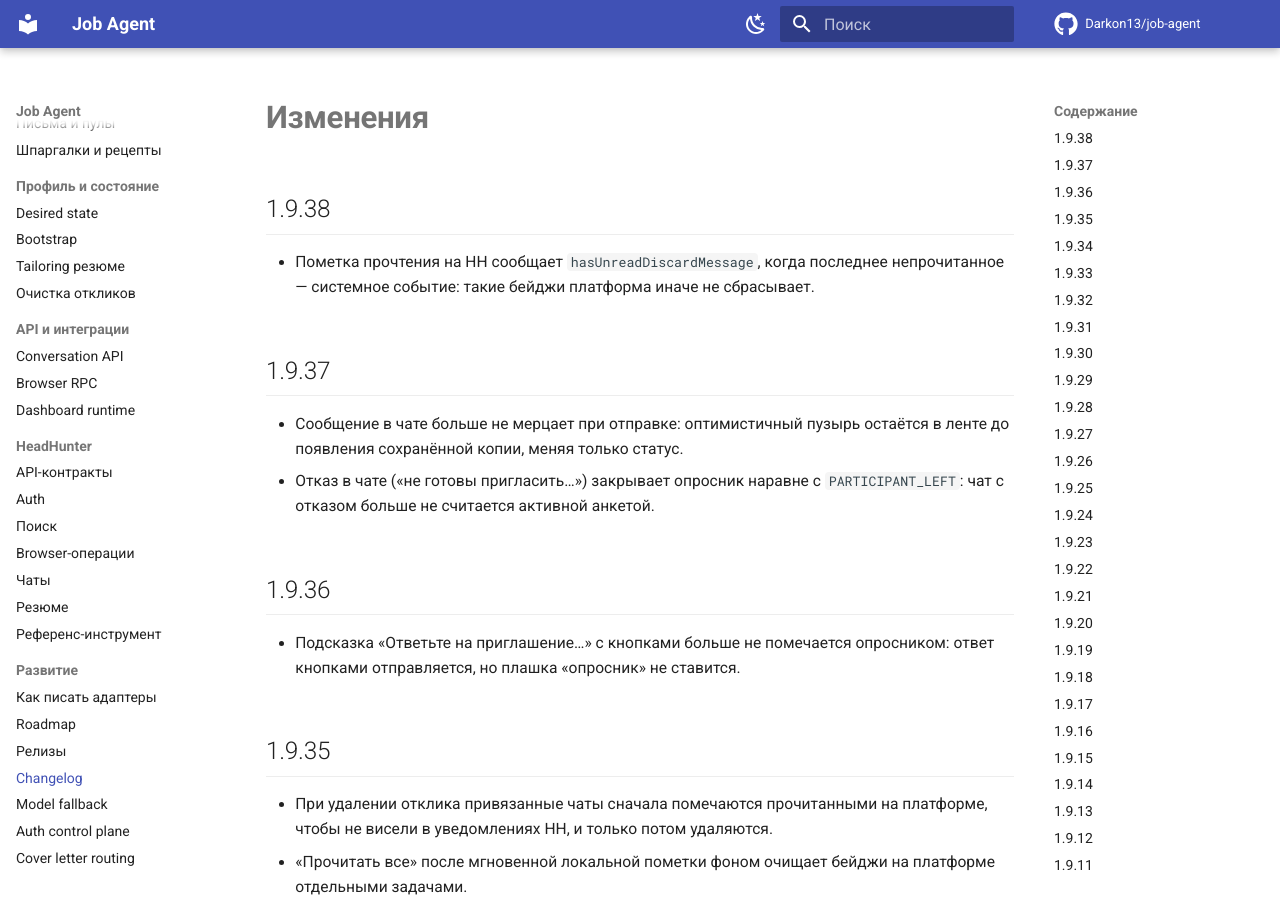
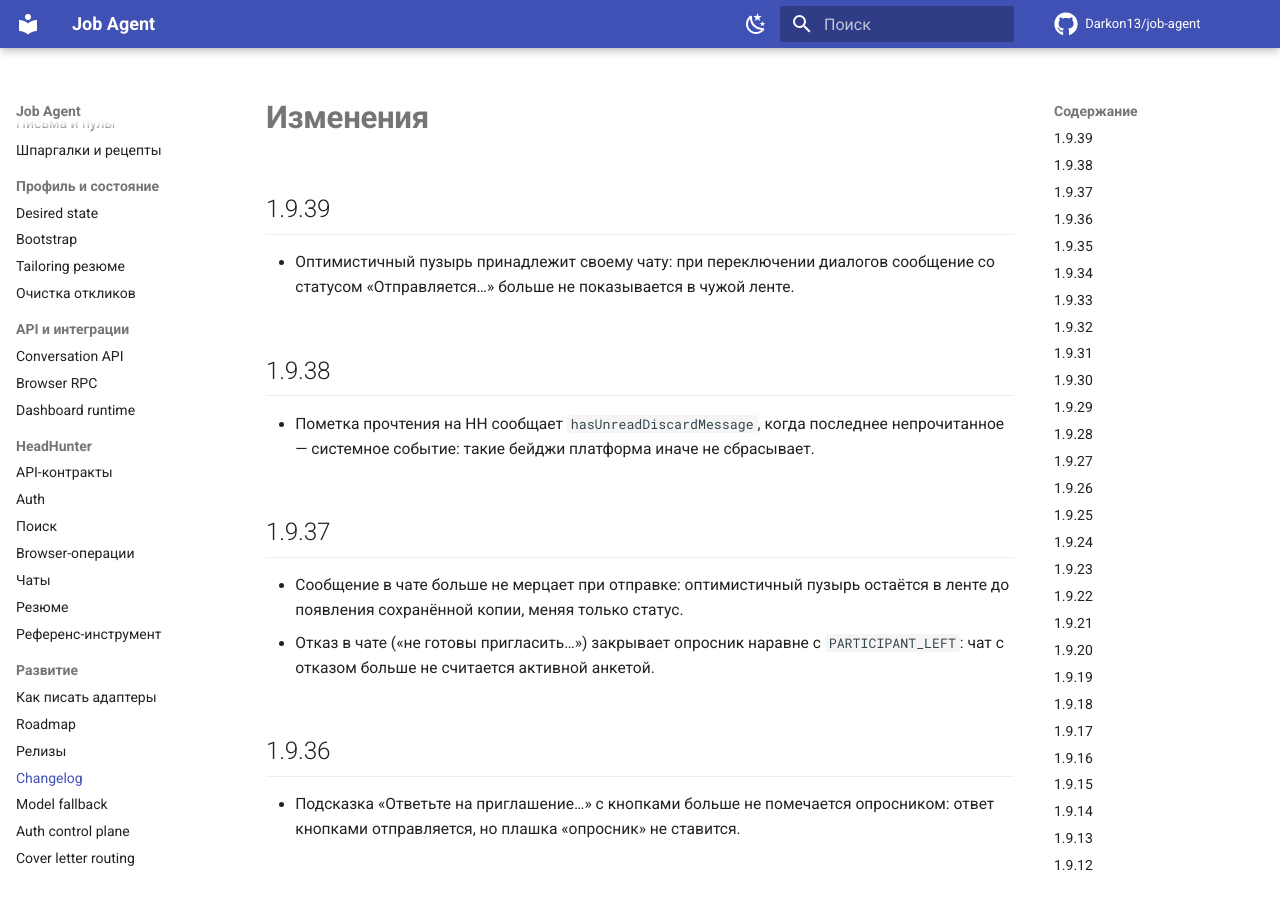
Before and after one commit to Darkon13/job-agent, an MkDocs documentation site: the page built from docs/changelog.md, in a window 1280 px wide and 900 px high. Built offline with MkDocs 1.6.1 and Material for MkDocs 9.7.7, drawn with Linux system fonts in a browser that asks for light colours; comment, search, counter and statistics services are not loaded.

Commit message:
fix(dashboard): keep optimistic bubbles inside their own conversation

```diff
--- a/docs/changelog.md
+++ b/docs/changelog.md
@@ -1,4 +1,9 @@
 # Изменения
+
+## 1.9.39
+
+- Оптимистичный пузырь принадлежит своему чату: при переключении диалогов
+  сообщение со статусом «Отправляется…» больше не показывается в чужой ленте.
 
 ## 1.9.38
 
```
Also changed, not shown: docs/releasing.md (+4 -4 lines), 4 other files.
